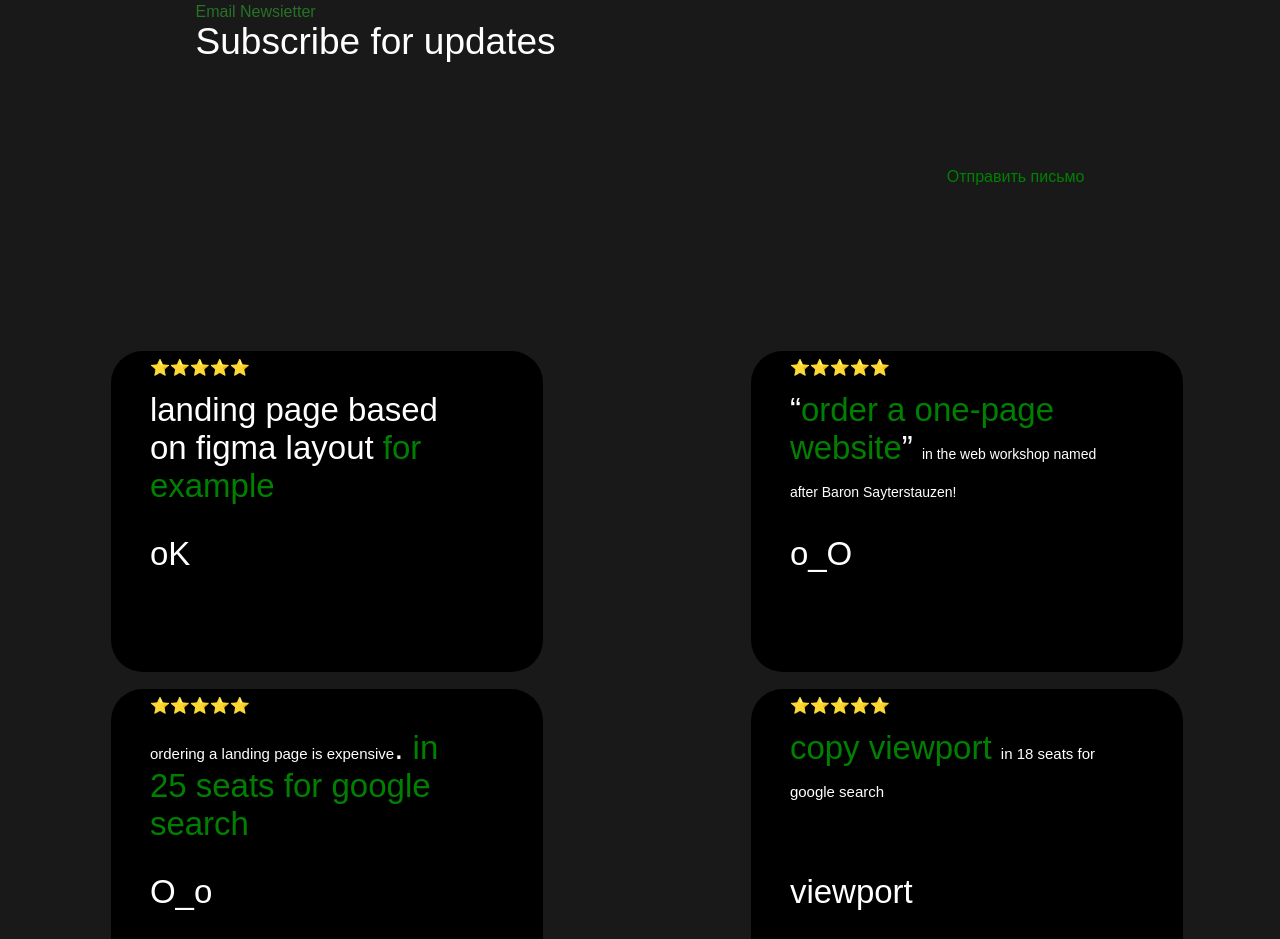
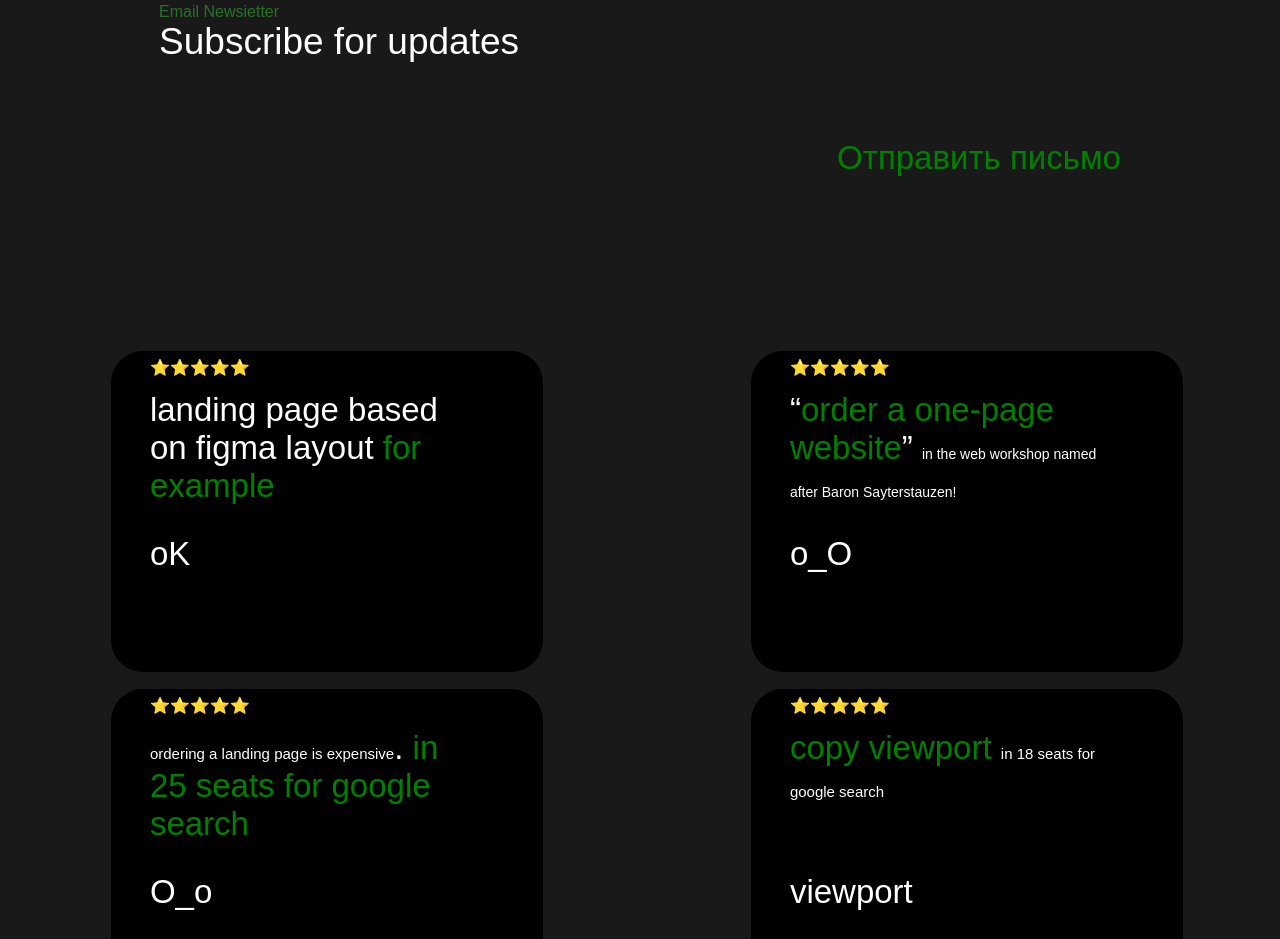
Before and after one commit to amir248/Amir.qucu.ru, a plain HTML site: page index.html in a window 1280 px wide. Shown: the part 3210-4149 px from the top of the page. Drawn offline with Linux system fonts and the light colour scheme.

Commit message:
margin-bottom at tag a with rectangle

```diff
--- a/public/style/style.css
+++ b/public/style/style.css
@@ -354,3 +354,7 @@ body > #buttonOne > p, body > #buttonTwo > p, body > #buttonThree > p{
     border-radius: 0 17px 17px 0;
   }
 }
+.rectangle > a{
+  font-size: 33px;
+  margin-bottom:37px;
+}
```
